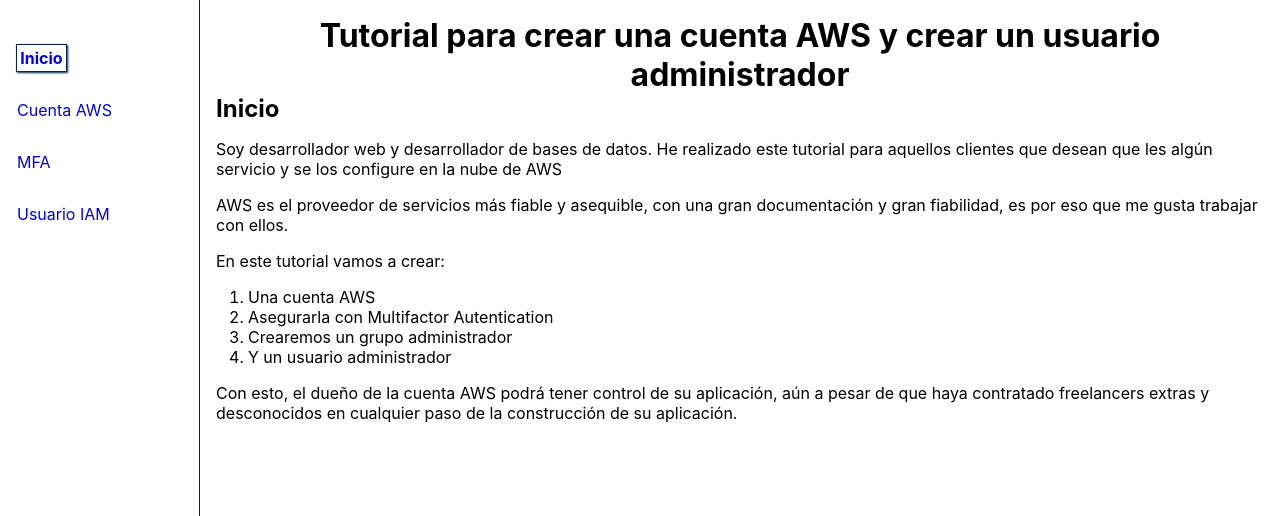
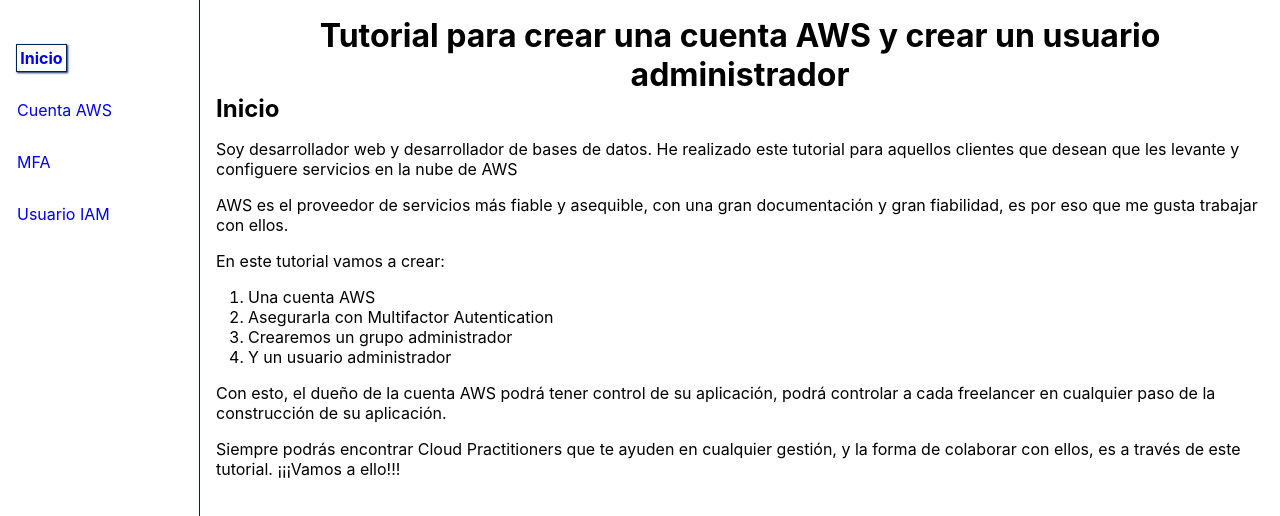
Before and after one commit to josejaviersanahuja/aws-account-iam-tutorial, a React (Vite) app: page /inicio in a window 1280 px wide. Shown: the top 516 px of the page. Built offline with nearby package versions, Linux system fonts and the light colour scheme.

Commit message:
erratas corregidos

```diff
--- a/src/pages/CuentaAws.tsx
+++ b/src/pages/CuentaAws.tsx
@@ -25,12 +25,12 @@
         src='https://firebasestorage.googleapis.com/v0/b/twitter-clone-d82aa.appspot.com/o/images%2Fcaptcha_seguridad.JPG?alt=media&token=384d2867-a7ba-430a-a139-09dee425b00d'
         alt='captcha'
       />
-      <p>Ahora toca validad el email</p>
+      <p>Ahora toca validar el email</p>
       <img
         src='https://firebasestorage.googleapis.com/v0/b/twitter-clone-d82aa.appspot.com/o/images%2FValidamos_email.JPG?alt=media&token=ccad9876-112e-457e-9960-9c83dd17f10e'
         alt='validar email'
       />
-      <p>Introducimos una contreseña segura. Observa bien la imágen porque pide 4 tipos diferentes de caracteres</p>
+      <p>Introducimos una contreseña segura. Observa bien la imágen porque pide 4 tipos diferentes de caracteres. En realidad 3 de esos 4 tipos</p>
       <img
         src='https://firebasestorage.googleapis.com/v0/b/twitter-clone-d82aa.appspot.com/o/images%2Fpassword_aws_cuenta.JPG?alt=media&token=a565e354-eae9-4127-b9e6-e5a65a2a07a6'
         alt='password'
@@ -45,7 +45,7 @@
         src='https://firebasestorage.googleapis.com/v0/b/twitter-clone-d82aa.appspot.com/o/images%2Ftarjeta_de_credito_aws.JPG?alt=media&token=83c2782a-d312-4d5e-98c8-e26affc58327'
         alt='registro'
       />
-      <p>Última verificación a través de un teléfono móvil.</p>
+      <p>Última verificación a través de un teléfono móvil. No te van a cobrar ni te van a hacer spam</p>
       <img
         src='https://firebasestorage.googleapis.com/v0/b/twitter-clone-d82aa.appspot.com/o/images%2Fultima_verificacion_aws.JPG?alt=media&token=4ef0e637-55ad-4246-8a5c-7615339b0acf'
         alt='registro'
@@ -55,7 +55,7 @@
         src='https://assets-zitrojj.s3.eu-west-1.amazonaws.com/soporte_basico_gratis.JPG'
         alt='registro'
       />
-      <p>Felicidades! Has completado tu cuenta de AWS. Ahora toca protegerla. Ve a MFA en el menú de la izquierda</p>
+      <p><b>¡Felicidades! Has completado tu cuenta de AWS.</b> Ahora toca protegerla. Ve a MFA en el menú de la izquierda</p>
       <img
         src='https://firebasestorage.googleapis.com/v0/b/twitter-clone-d82aa.appspot.com/o/images%2Ffinalizado_aws_signedup.JPG?alt=media&token=4f88c56e-ebe6-47f6-b0a9-718326f7f870'
         alt='registro'
--- a/src/pages/Inicio.tsx
+++ b/src/pages/Inicio.tsx
@@ -7,7 +7,7 @@
     <div>
       <h2>Inicio</h2>
       <p>
-        Soy desarrollador web y desarrollador de bases de datos. He realizado este tutorial para aquellos clientes que desean que les algún servicio y se los configure en la nube de AWS
+        Soy desarrollador web y desarrollador de bases de datos. He realizado este tutorial para aquellos clientes que desean que les levante y configuere servicios en la nube de AWS
       </p>
       <p>AWS es el proveedor de servicios más fiable y asequible, con una gran documentación y gran fiabilidad, es por eso que me gusta trabajar con ellos.</p>
       <p>
@@ -19,7 +19,8 @@
         <li>Crearemos un grupo administrador</li>
         <li>Y un usuario administrador</li>
       </ol>
-      <p>Con esto, el dueño de la cuenta AWS podrá tener control de su aplicación, aún a pesar de que haya contratado freelancers extras y desconocidos en cualquier paso de la construcción de su aplicación.</p>
+      <p>Con esto, el dueño de la cuenta AWS podrá tener control de su aplicación, podrá controlar a cada freelancer en cualquier paso de la construcción de su aplicación.</p>
+      <p>Siempre podrás encontrar Cloud Practitioners que te ayuden en cualquier gestión, y la forma de colaborar con ellos, es a través de este tutorial. ¡¡¡Vamos a ello!!!</p>
     </div>
   )
 }
--- a/src/pages/MultiFactorAuth.tsx
+++ b/src/pages/MultiFactorAuth.tsx
@@ -28,7 +28,7 @@
         alt='aws_inicio_cuenta'
       />
       <p>
-        Y en las opciones de seguridad seleccionamos MFA. Pausamos aquí y vamos al móvil.
+        Y en las opciones de seguridad seleccionamos Activar MFA. Aunque aparezca una ventana, déjala abierta, pausamos aquí y vamos al móvil.
       </p>
       <img
         src='https://firebasestorage.googleapis.com/v0/b/twitter-clone-d82aa.appspot.com/o/images%2FActivar_MFA.JPG?alt=media&token=c3da3613-7ac2-412d-ad18-e9699554fee1'
@@ -47,12 +47,12 @@
         src='https://assets-zitrojj.s3.eu-west-1.amazonaws.com/microsoft_auth_add_new.JPG'
         alt='auth_add'
       />
-      <p>Ahora en la aplicación móvil debes seleccionar otras cuentas, y te va a pedir que scanees un código QR que te va a mostrar AWS en el ordenador.</p>
+      <p>Ahora en la aplicación móvil debes seleccionar otras cuentas, y te va a pedir que scanees un código QR que te va a mostrar AWS en el ordenador. Esta debía ser la imagen que dejamos cuando empezamos a descargar la aplicación móvil</p>
       <img
         src='https://assets-zitrojj.s3.eu-west-1.amazonaws.com/pasos_finales_auth.JPG'
         alt='auth_add'
       />
-      <p>Casi simultáneamente, das click en el ordenador para ver el QR, y con el móvil lo scaneas. Las aplicaciones MFA de los móviles van generando claves aleatorias cada 30 segundos. Estas claves aleatorias ayudan a identificar tu móvil con tu cuenta de AWS. Registras 2 claves seguidas y con esto quedará registrado el MFA.</p>
+      <p>Casi simultáneamente, das click en el ordenador para ver el QR, y con el móvil lo scaneas. Las aplicaciones MFA de los móviles van generando claves aleatorias cada 30 segundos. Estas claves aleatorias ayudan a identificar tu móvil con tu cuenta de AWS. Registras 2 claves seguidas, le das click a Asignar MFA y con esto quedará registrado el MFA.</p>
     </div>
   )
 }
```
